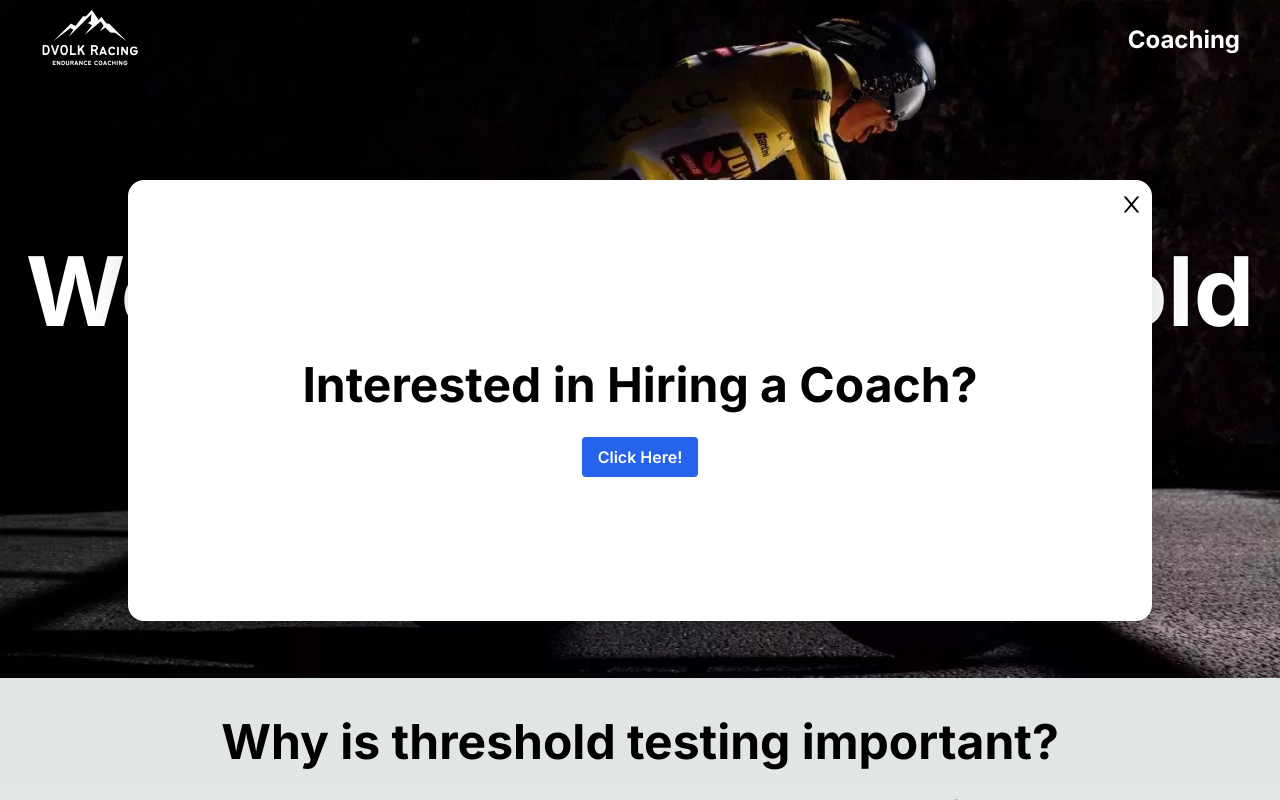
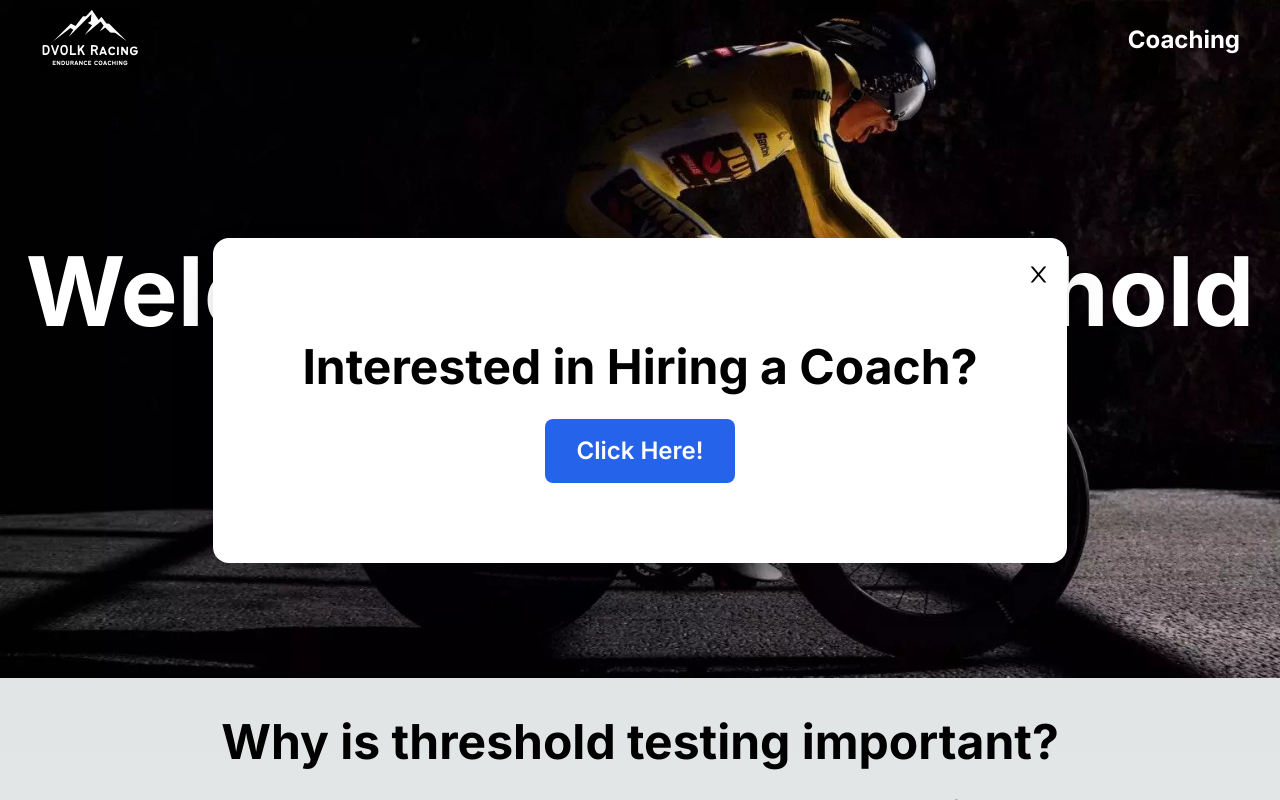
Before and after one commit to devinvolk/threshold_calculator, a Next.js app: page / in a window 1280 px wide. Shown: the top 800 px of the page. Built offline with nearby package versions, Linux system fonts and the light colour scheme.

Commit message:
desktop modal down and back arrow styled for desktop on coaching page

```diff
--- a/app/Coaching/page.js
+++ b/app/Coaching/page.js
@@ -50,11 +50,13 @@ const Coaching = () => {
     <div>
       <div className="w-full relative">
         <div className="bg-transparent absolute z-50 top-2">
-          <Link href={"/"} className="ml-2 flex flex-row">
-            <div className="flex items-center mr-1 text-lg">
+          <Link href={"/"} className="ml-2 md:ml-4 flex flex-row">
+            <div className="flex items-center mr-1 text-lg md:text-5xl hover:md:text-6xl">
               <IoReturnDownBackOutline />
             </div>
-            <h1 className="text-black text-sm">back</h1>
+            <div className="flex items-center">
+            <h1 className="text-black text-sm md:hidden">Back</h1>
+            </div>
           </Link>
         </div>
         <Image
--- a/components/CoachingModal.js
+++ b/components/CoachingModal.js
@@ -25,16 +25,16 @@ const CoachingModal = ({ isModalVisible, setIsModalVisible, hasModalClosed, hand
         isModalVisible ? "block" : "hidden"
       }`}
     >
-      <div className="absolute w-4/5 bg-white shadow-2xl rounded-2xl">
-        <div className="flex justify-end mt-3 mr-2">
+      <div className="absolute w-4/5 bg-white shadow-2xl rounded-2xl md:w-2/3">
+        <div className="flex justify-end mt-3 mr-2 md:mt-6 md:mr-4">
           <AiOutlineClose color="black" size={25} onClick={handleClose} />
         </div>
-        <h1 className="text-3xl font-bold md:text-5xl text-center mx-4 mt-2 md:mt-36">
+        <h1 className="text-3xl font-bold md:text-5xl text-center mx-4 mt-2 md:mt-14">
           Interested in Hiring a Coach?
         </h1>
-        <div className="flex w-full justify-center mt-5 mb-7 md:mt-7 md:mb-36">
+        <div className="flex w-full justify-center mt-5 mb-7 md:mt-7 md:mb-20">
           <Link href="/Coaching">
-            <button className="bg-blue-600 hover:bg-blue-700 text-white font-semibold py-2 px-4 rounded flex">
+            <button className="bg-blue-600 hover:bg-blue-700 text-white font-semibold py-2 px-4 rounded md:py-4 md:px-8 md:text-2xl md:rounded-lg">
               Click Here!
             </button>
           </Link>
```
